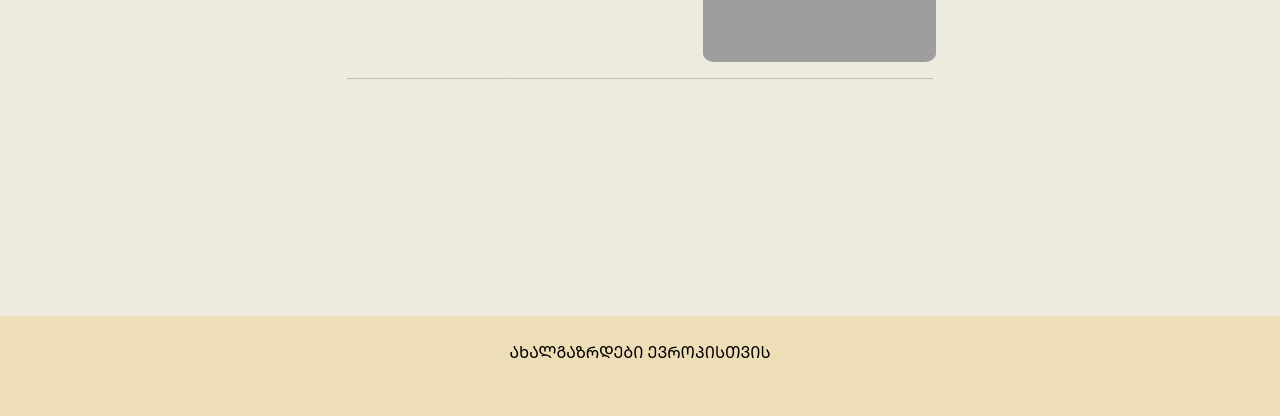
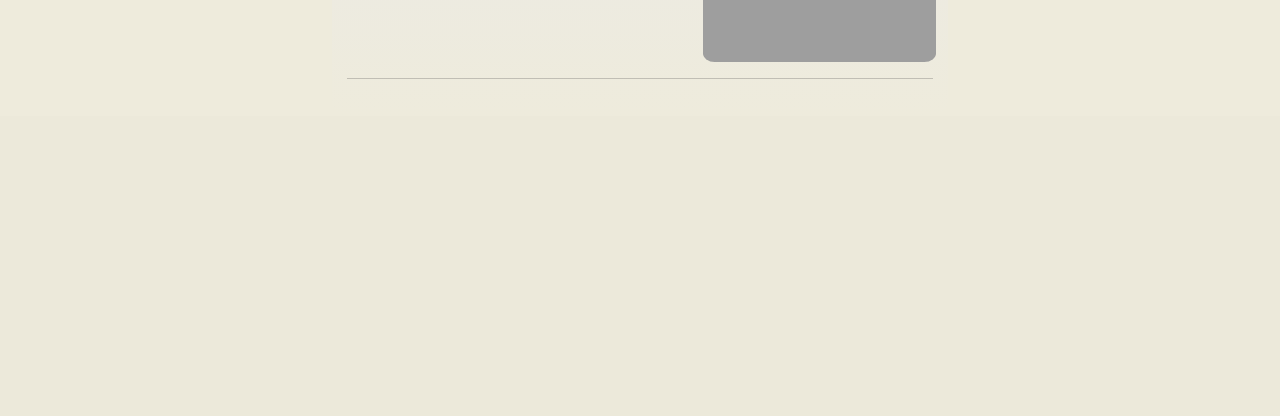
Before and after one commit to luka1231123/yfeg2, a Flask app: page / in a window 1280 px wide. Shown: the part 1014-1430 px from the top of the page. After the commit the page ends 1093 px from the top, so only its background shows below. Run offline with Flask 2, Linux system fonts and the light colour scheme; data comes from the database, SQL or seed files in the repository; both versions use the stored data as it was after the commit; grey boxes are pictures that could not be loaded.

Commit message:
modified:   stats.db 	modified:   templates/macros.html.j2

```diff
--- a/templates/macros.html.j2
+++ b/templates/macros.html.j2
@@ -34,13 +34,8 @@
 
 {% macro footer() %}
 <!-- Remove the container if you want to extend the Footer to full width. -->
-<footer class="container-fluid text-black" style="height: 100px; margin-top: 200px; background-color: #eddeb7;">
-  <div class="container d-flex flex-column justify-content-center align-items-center">
-    <p class="font-weight-normal m-4 mb-0">
-      ᲐᲮᲐᲚᲒᲐᲖᲠᲓᲔᲑᲘ ᲔᲕᲠᲝᲞᲘᲡᲗᲕᲘᲡ
-    </p>
-  </div>
-</footer>
+
+
 <!-- End of .container -->
 {%endmacro%}
 {% macro laptop() %}
```
Also changed, not shown: stats.db.
